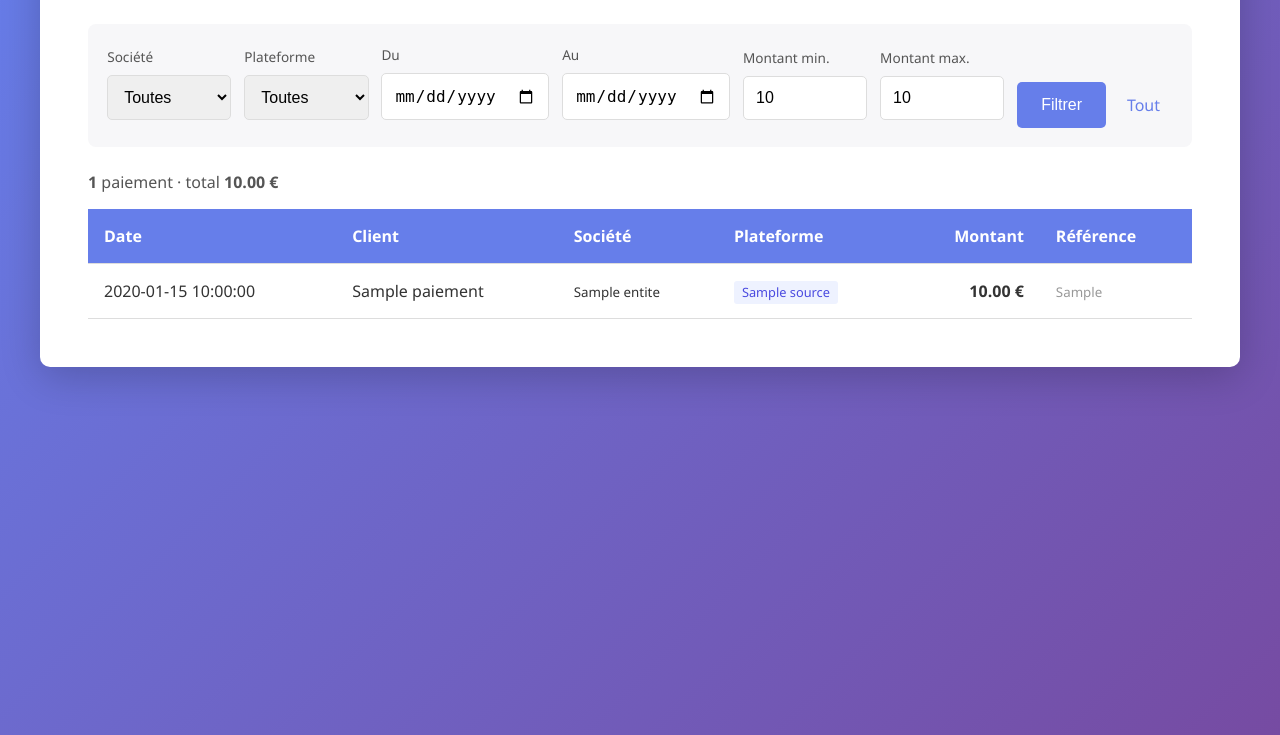
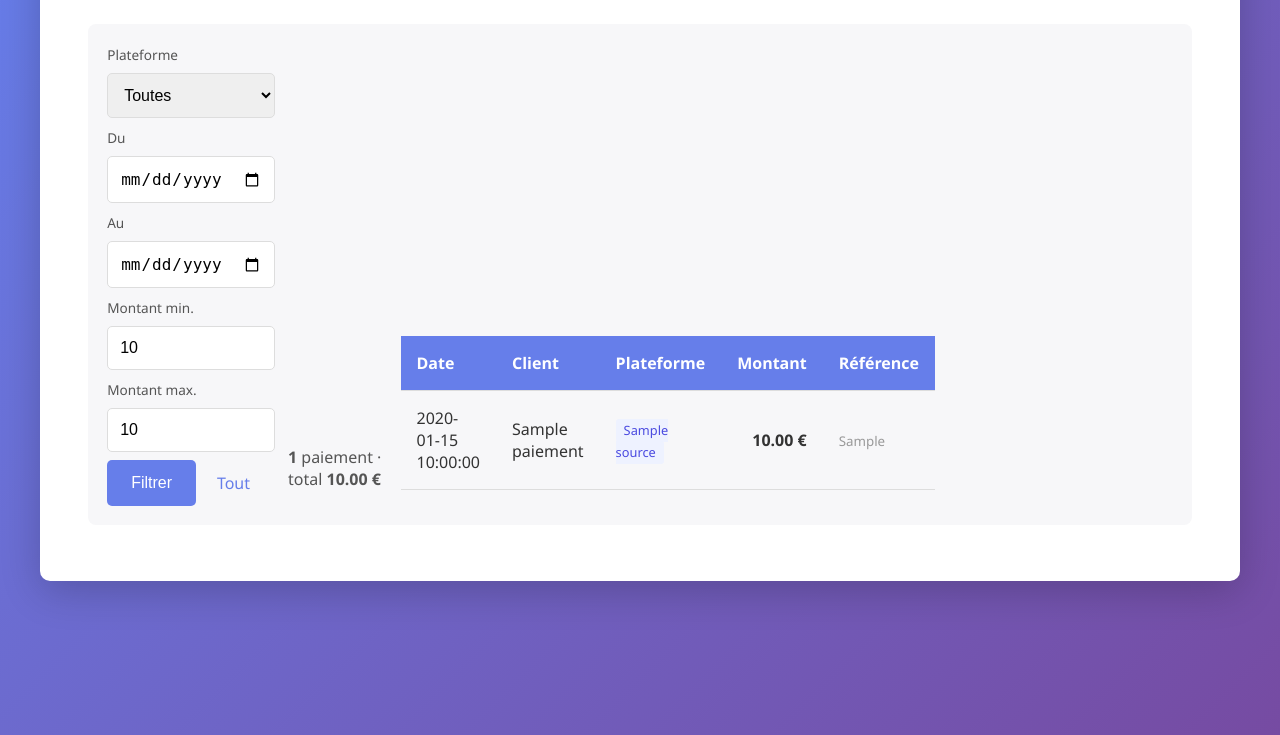
Before and after one commit to secureetech/secureetech-facturation, a Flask app: template templates/paiements.html in a window 1280 px wide. Shown: the part 97-832 px from the top of the page. Run offline with Flask 3, Linux system fonts and the light colour scheme; the template is opened without the code that fills it: most values are stand-ins (such as "Sample title", 1, 10 or a date in 2020).

Commit message:
Rebuild payments page: euros, working filters, drop obsolete add-payment form

```diff
--- a/templates/paiements.html
+++ b/templates/paiements.html
@@ -6,16 +6,8 @@
 <h2>Paiements</h2>
 
 <form method="get" style="background: #f7f7f9; padding: 1.2rem; border-radius: 8px; margin: 1.5rem 0;">
-  <div style="display: grid; grid-template-columns: repeat(6, 1fr) auto; gap: 0.8rem; align-items: end;">
+  <div style="display: grid; grid-template-columns: repeat(5, 1fr) auto; gap: 0.8rem; align-items: end;">
     <div>
-      <label style="font-size: 0.85rem; color: #555;">Société</label>
-      <select name="entite">
-        <option value="">Toutes</option>
-        {% for e in entites %}
-          <option value="{{ e }}" {% if entite == e %}selected{% endif %}>{{ e }}</option>
-        {% endfor %}
-      </select>
-    </div>
     <div>
       <label style="font-size: 0.85rem; color: #555;">Plateforme</label>
       <select name="source">
@@ -60,7 +52,6 @@
     <tr style="background: #f0f0f0;">
       <th>Date</th>
       <th>Client</th>
-      <th>Société</th>
       <th>Plateforme</th>
       <th style="text-align: right;">Montant</th>
       <th>Référence</th>
@@ -71,7 +62,6 @@
     <tr>
       <td>{{ p.date_paiement }}</td>
       <td>{{ p.client_nom }}</td>
-      <td><small>{{ p.entite or 'à confirmer' }}</small></td>
       <td>
         <span style="background: #eef2ff; color: #4a4ae0; padding: 0.15rem 0.5rem;
                      border-radius: 3px; font-size: 0.8rem;">{{ p.source }}</span>
```
Also changed, not shown: facturation.db.
